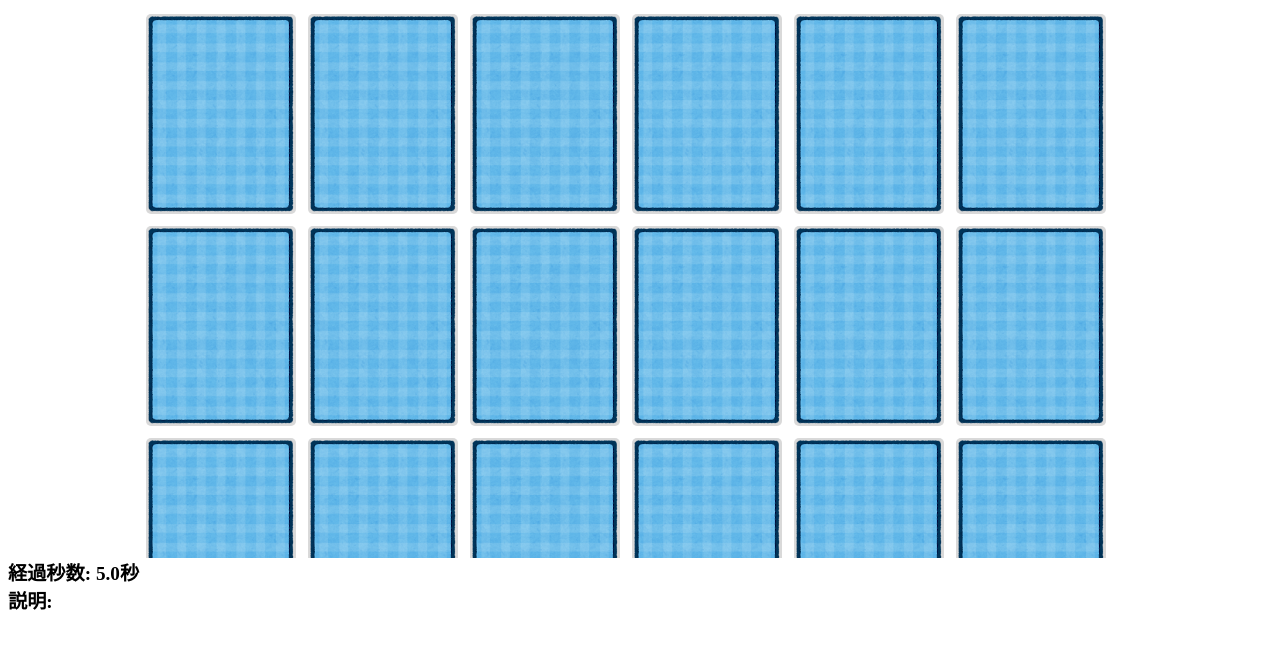
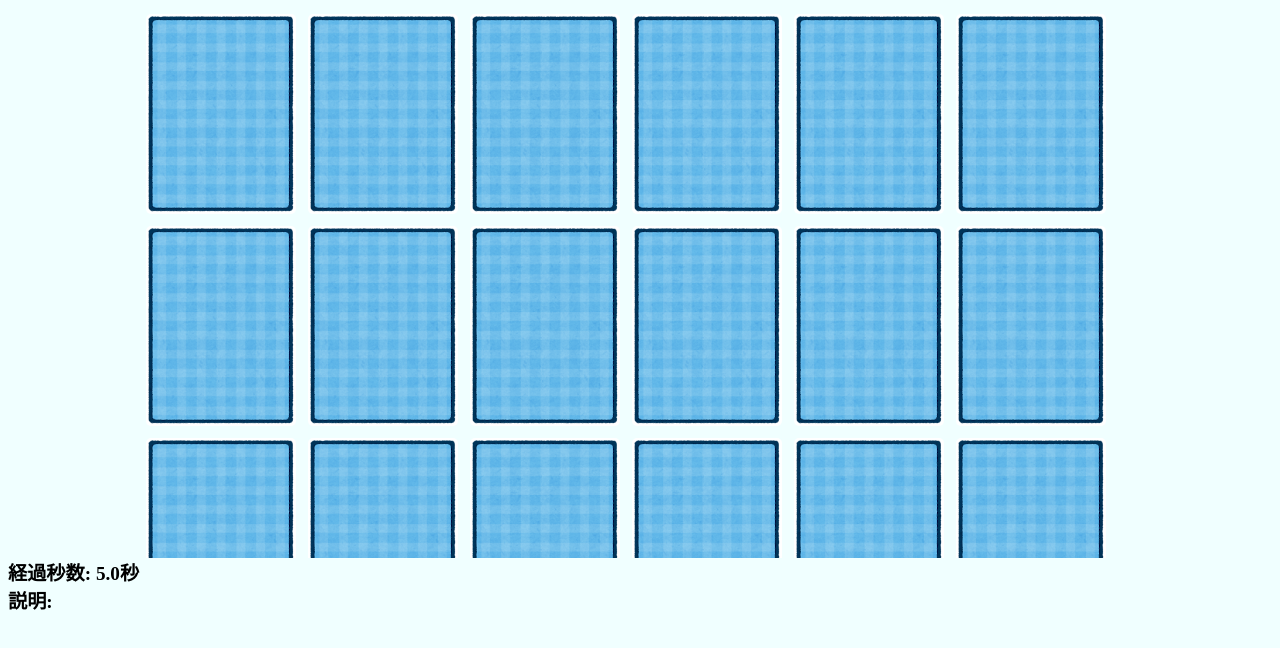
Before and after one commit to vyuma/sinken_suijyaku_js, a plain HTML site: page index.html in a window 1280 px wide. Drawn offline with Linux system fonts and the light colour scheme.

Commit message:
background-image

```diff
--- a/style.css
+++ b/style.css
@@ -1,3 +1,7 @@
+body {
+    background-color: azure;
+}
+
 #game_board {
     width: 1000px;
     height: 550px;
@@ -9,11 +13,11 @@
     width: 150px;
     height: 200px;
     line-height: 80px;
-    border: 1px silver;
+    border: 3px black;
     text-align: center;
     font-size: 26px;
     font-weight: bold;
-    background: #d9d9d9;
+    background: white;
     float: left;
     cursor: pointer;
     border-radius: 5px;
```
